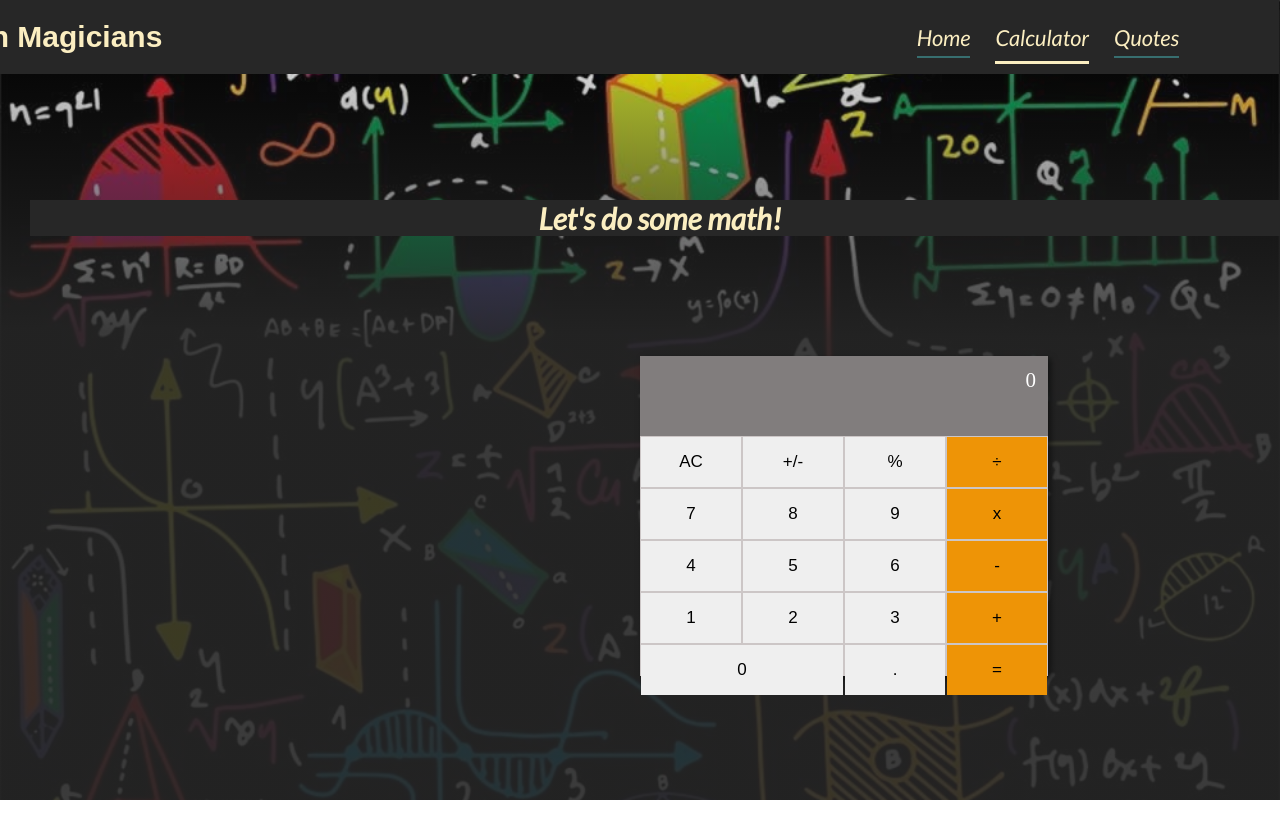
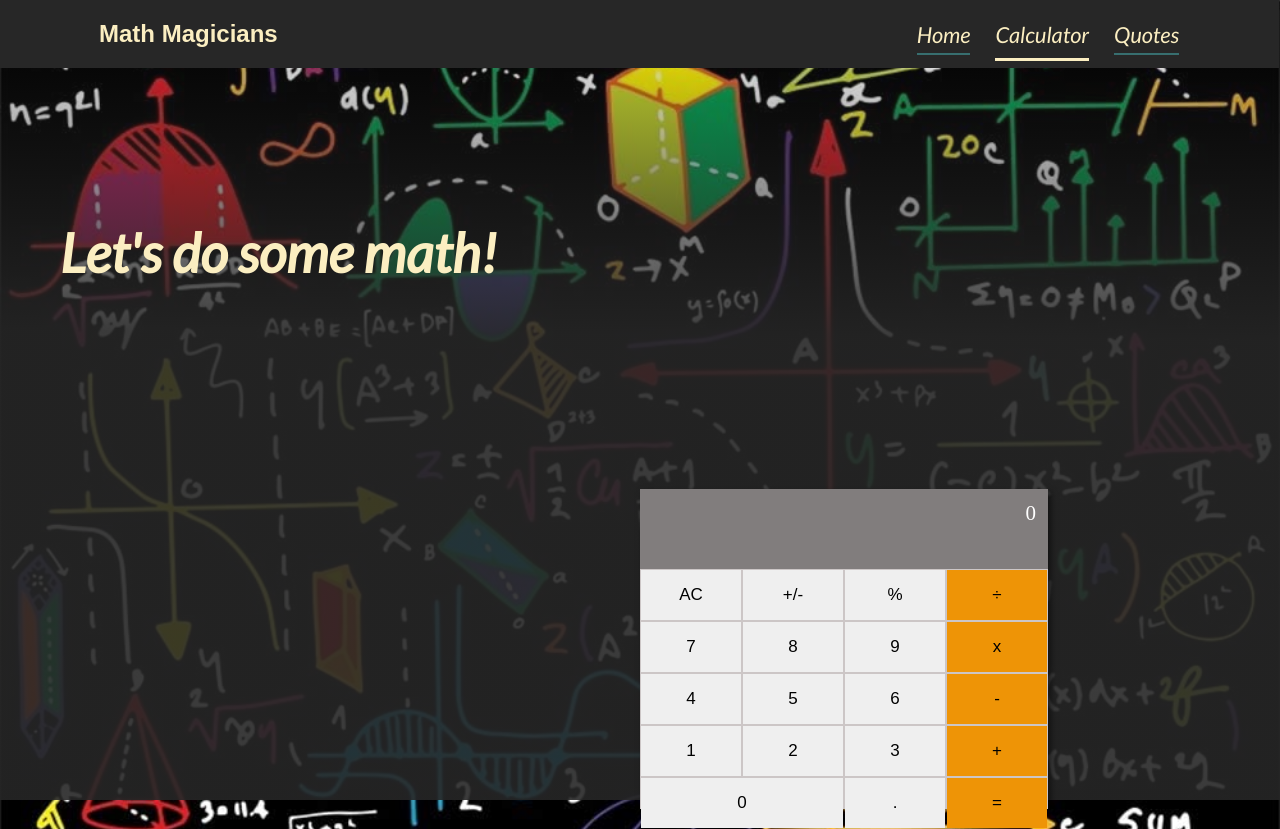
Before and after one commit to DeVuDeveloper/Math-Magicians, a React (Create React App) app: page /calculator in a window 1280 px wide. Before the commit the page ends 800 px from the top, so only its background shows below. Built offline with nearby package versions, Linux system fonts and the light colour scheme; a web font is replaced by a local one.

Commit message:
desktop css update

```diff
--- a/src/BasicStyle/Calculator.css
+++ b/src/BasicStyle/Calculator.css
@@ -34,7 +34,6 @@ main {
   color: #fbeec1;
   font-family: 'Lato', sans-serif;
   font-size: 15px;
-  background: #272727;
 }
 
 .display {
@@ -79,6 +78,10 @@ button.orange {
 }
 
 @media screen and (min-width: 680px) {
+  .navbar {
+    padding: 20px 100px;
+  }
+
   .calculator-container {
     position: relative;
     background-color: rgb(204, 198, 198);
@@ -88,28 +91,20 @@ button.orange {
     width: 408px;
     height: 320px;
     left: 50%;
-    top: 25vmax;
-  }
-
-  .calculator-wrapper {
-    position: relative;
+    top: 30vmax;
   }
 
   .title {
-    position: relative;
     top: 25vh;
-    text-align: center;
-    color: #fbeec1;
-    font-family: 'Lato', sans-serif;
-    background: #272727;
-    left: 20px;
+    text-align: left;
+    padding: 20px 50px;
+    font-size: 27px;
   }
 
   .display {
     position: relative;
     color: #fff;
     font-size: 21px;
-
     text-align: right;
     width: 100%;
     height: 56px;
--- a/src/BasicStyle/Home.css
+++ b/src/BasicStyle/Home.css
@@ -9,7 +9,6 @@
   font-weight: 600;
   color: #fbeec1;
   margin-bottom: 100px;
-  background: #272727;
   padding: 10px 10px;
   margin-top: 210px;;
   text-align: center;
@@ -21,40 +20,24 @@
   font-weight: bold;
   font-size: 16px;
   color: #fbeec1;
-  background: #272727;
   text-align: center;
   width: 100%;
 
 }
 
-
 @media screen and (min-width: 680px) {
   .home {
-    padding: 300px;
+    padding-top: 50px;
   }
 
   .home h1 {
     font-size: 40px;
-    font-family: "Lato", sans-serif;
-    font-weight: 600;
-    color: #fbeec1;
-    margin-bottom: 100px;
-    background: #272727;
     padding: 10px 20px;
-    width: 60%;
-    text-align: center;
   }
 
   .home p {
     margin-top: 15px;
-    font-weight: bold;
-    font-size: 26px;
-    color: #fbeec1;
-    background: #272727;
     padding: 10px 100px;
-    width: 100%;
-    text-align: center;
+    font-size: 24px;
   }
-
-
 }
--- a/src/BasicStyle/Navbar.css
+++ b/src/BasicStyle/Navbar.css
@@ -47,14 +47,11 @@
   }
 
   .header {
-    font-size: 30px;
+    font-size: 3.0vh;
+    padding-left: 200px;
   }
 
   .link {
-    list-style: none;
-    color: #fbeec1;
-    text-decoration: none;
-    font-family: 'Lato', sans-serif;
     font-size: 22px;
   }
 }
--- a/src/BasicStyle/Quotes.css
+++ b/src/BasicStyle/Quotes.css
@@ -12,7 +12,6 @@
   font-family: "Lato", sans-serif;
   font-weight: 600;
   color: #fff;
-  background: #272727;
   width: 100%;
   text-align: center;
 }
@@ -22,10 +21,6 @@
     padding: 20px 100px;
   }
 
-  .header {
-    font-size: 30px;
-  }
-
   .link {
     list-style: none;
     color: #fbeec1;
@@ -33,4 +28,13 @@
     font-family: 'Lato', sans-serif;
     font-size: 22px;
   }
+
+  .quote-wrapper {
+    margin-top: 35%;
+    color: rgb(94, 91, 91);
+  }
+
+  .quote {
+    font-size: 37px;
+  }
 }
```
